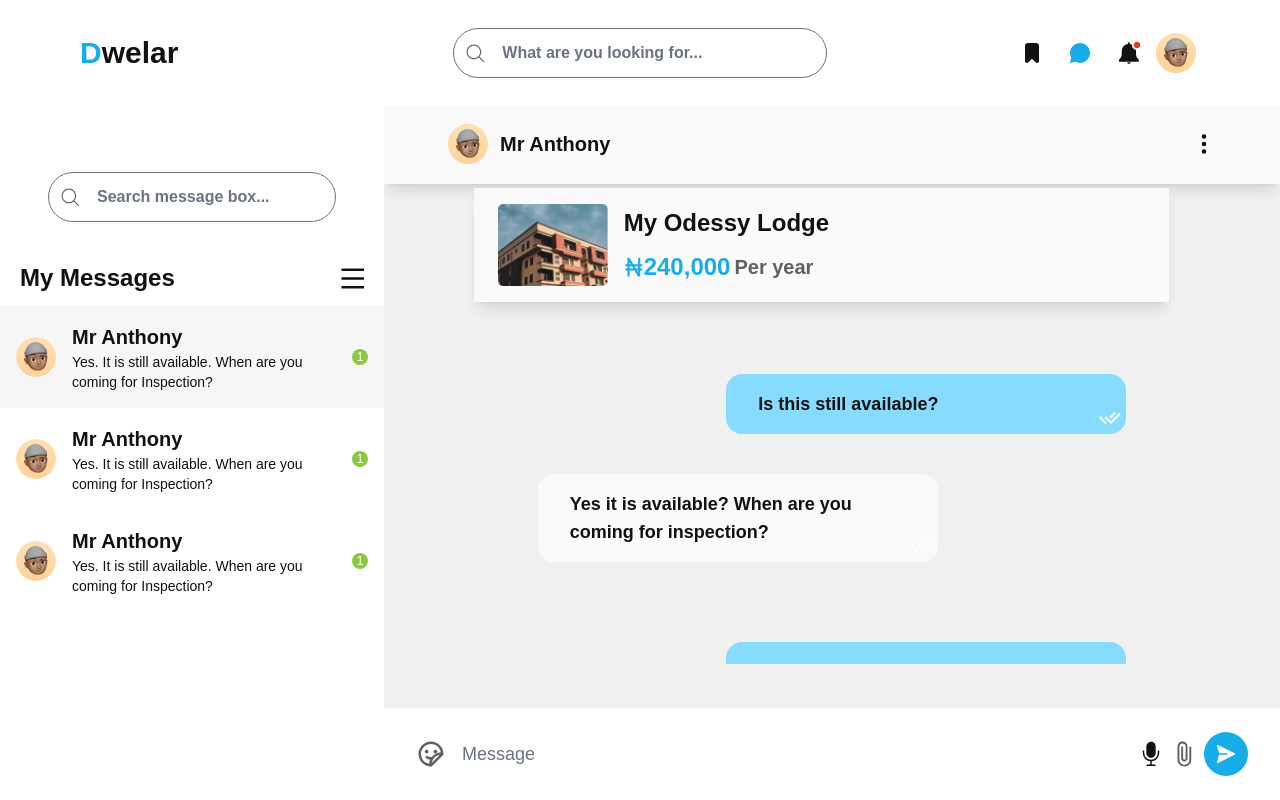
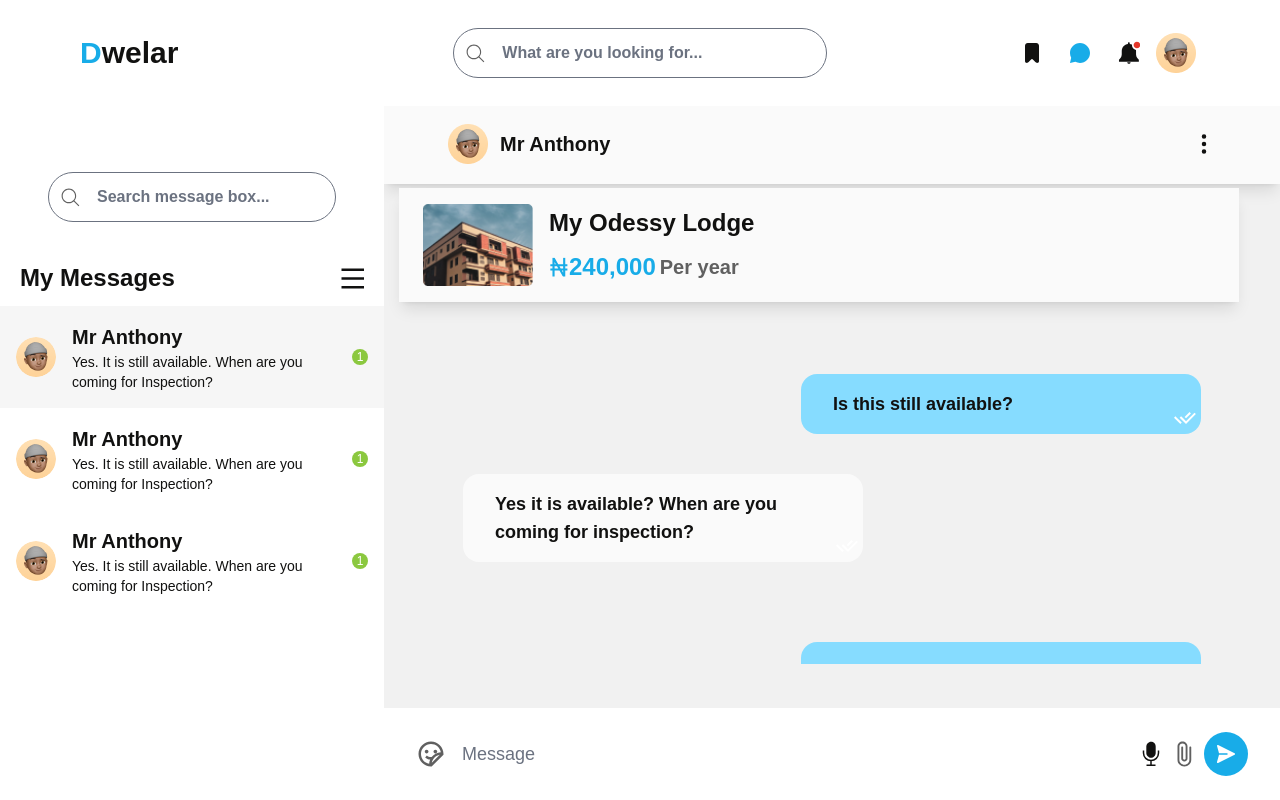
Before and after one commit to Kingsleyaham/chat-box-notification, a React (Vite) app: page /chat/1 in a window 1280 px wide. Built offline with nearby package versions, Linux system fonts and the light colour scheme; a web font is replaced by a local one.

Commit message:
fix: resize chat area width to full

```diff
--- a/src/pages/dashboard/chat/Chats.tsx
+++ b/src/pages/dashboard/chat/Chats.tsx
@@ -37,7 +37,7 @@ const Chats = () => {
           )}
         </div>
       </div>
-      <div className="scrollable-content h-[60vh] xl:h-[65vh] 2xl:h-[70vh] w-11/12 lg:w-10/12 mx-auto">
+      <div className="scrollable-content h-[60vh] xl:h-[65vh] 2xl:h-[70vh] w-full mx-auto">
         <div className="flex items-center gap-4 bg-[#fafafa] shadow-lg  mt-1 px-6 py-4 w-[97%]">
           <div>
             <img src={Apartment} alt="" width="110px" height="80px" />
```
